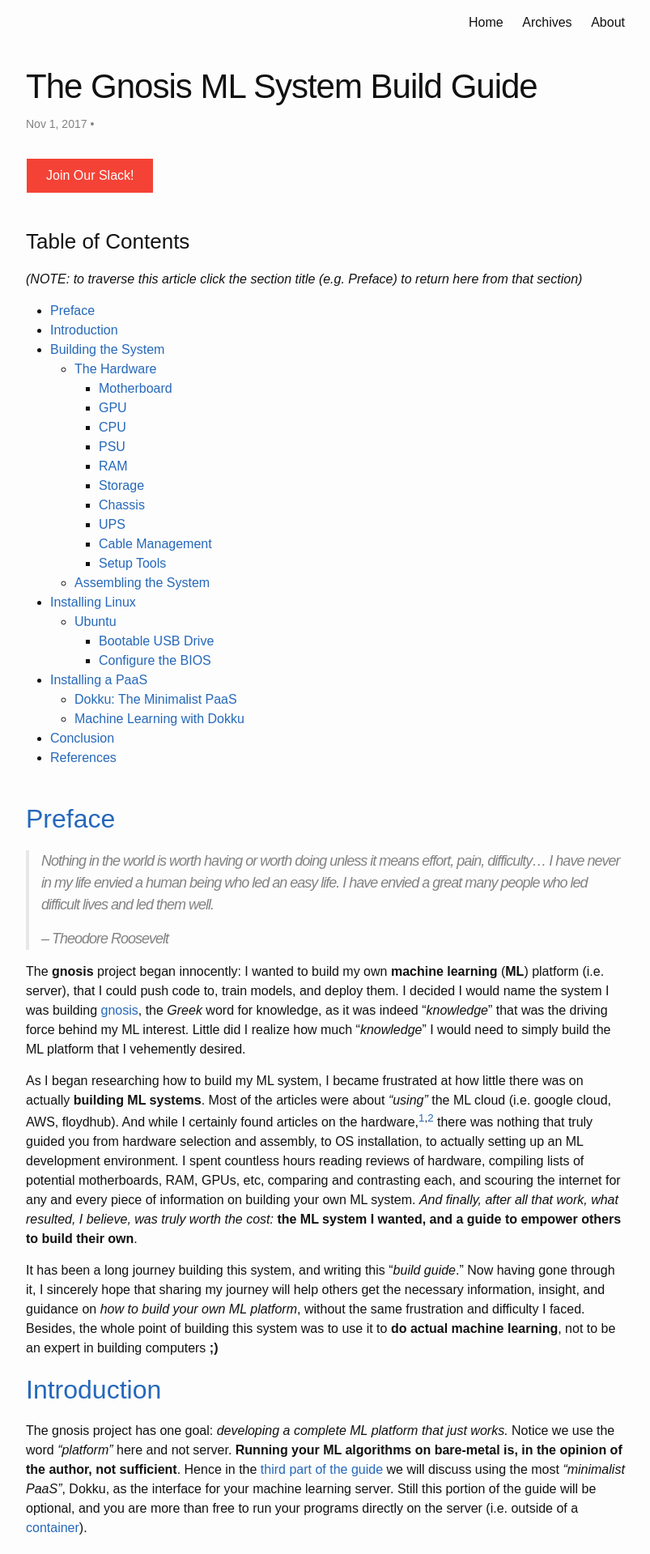
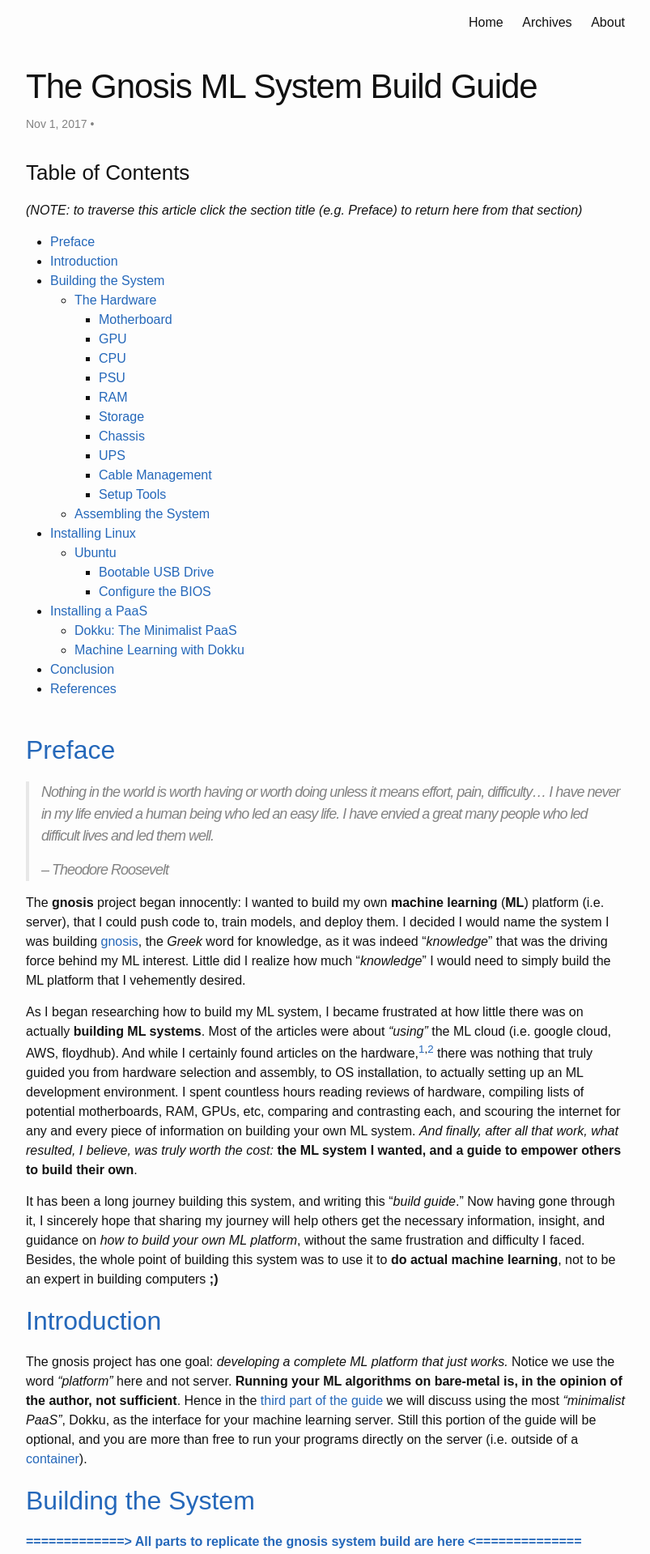
Before and after one commit to RagingTiger/RagingTiger.github.io, a Jekyll site: the page built from _posts/2017-11-01-gnosis.md, in a window 1280 px wide. Shown: the top 1919 px of the page at 81% size, without its empty margins (238-1041 px from the left). Built offline with Jekyll 4.4.1, drawn with Linux system fonts in a browser that asks for light colours.

Commit message:
Removed slack button

```diff
--- a/_posts/2017-11-01-gnosis.md
+++ b/_posts/2017-11-01-gnosis.md
@@ -4,30 +4,6 @@ title: "The Gnosis ML System Build Guide"
 date: 2017-11-01
 category: [gnosis, compsci, ml, server, linux]
 ---
-<style>
-.button {
-    background-color: #4CAF50; /* Green */
-    border: none;
-    color: white;
-    padding: 12px 24px;
-    text-align: center;
-    text-decoration: none;
-    display: inline-block;
-    font-size: 16px;
-    margin: 2px 1px;
-    cursor: pointer;
-}
-
-.button3 {background-color: #f44336;} /* Red */
-</style>
-
-<a name="gnosis-slack"></a>
-<form>
-  <button formaction="https://join.slack.com/t/gnosisml/shared_invite/enQtMjc3MDIzMzQ5NTIxLWUxZDcyODM3NGNiYzA4OTI2Y2U4N2IxNThiOTU3YjYyOGU4NzRlZTUwNTc3MGU2ZjM2YmNjNjZmZWQxNmVmMjM"
-   class="button button3">Join Our Slack!</button>
-</form>
-
-<br/>
 
 ### <a name="toc"></a> Table of Contents
 *(NOTE: to traverse this article click the section title (e.g. Preface) to return
```
